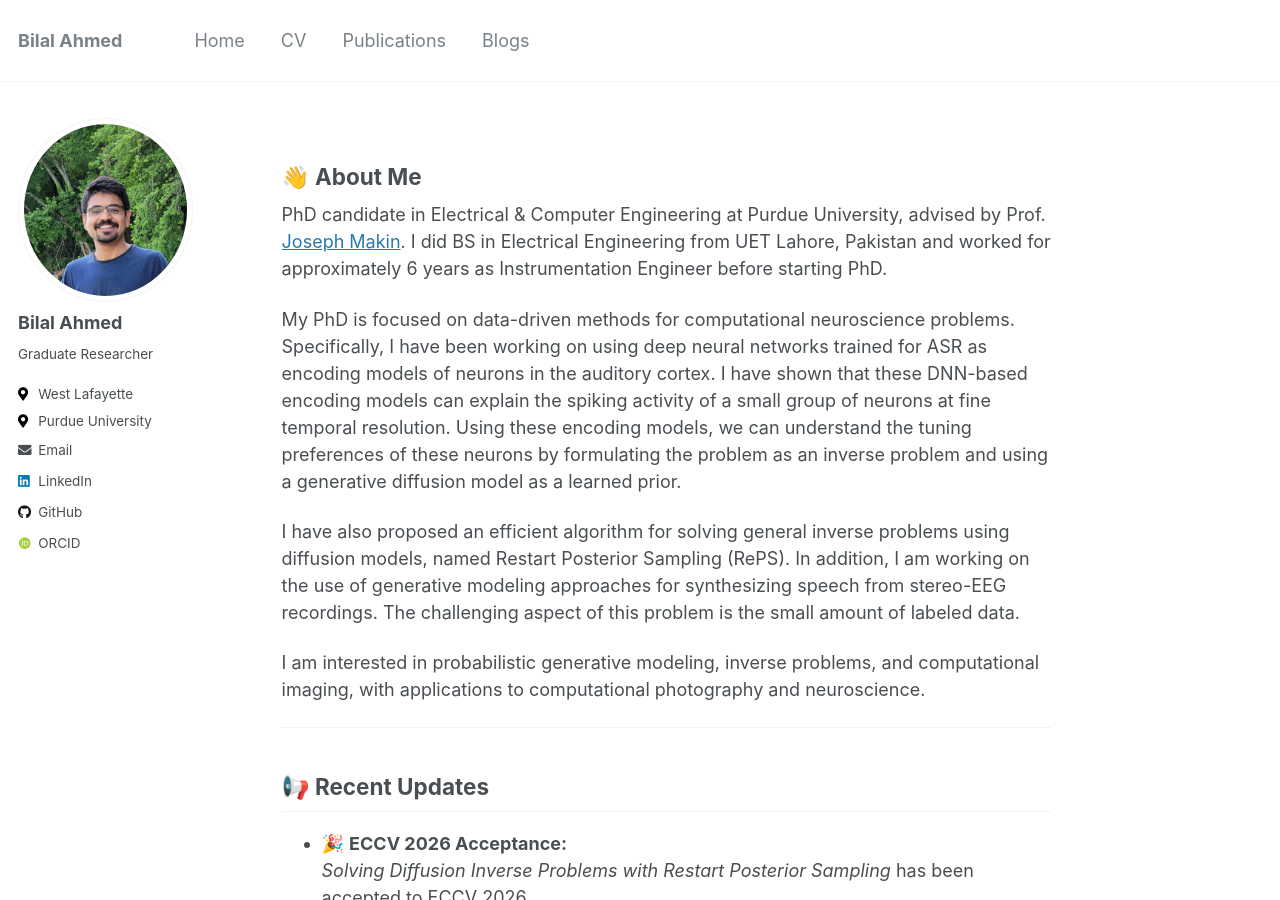
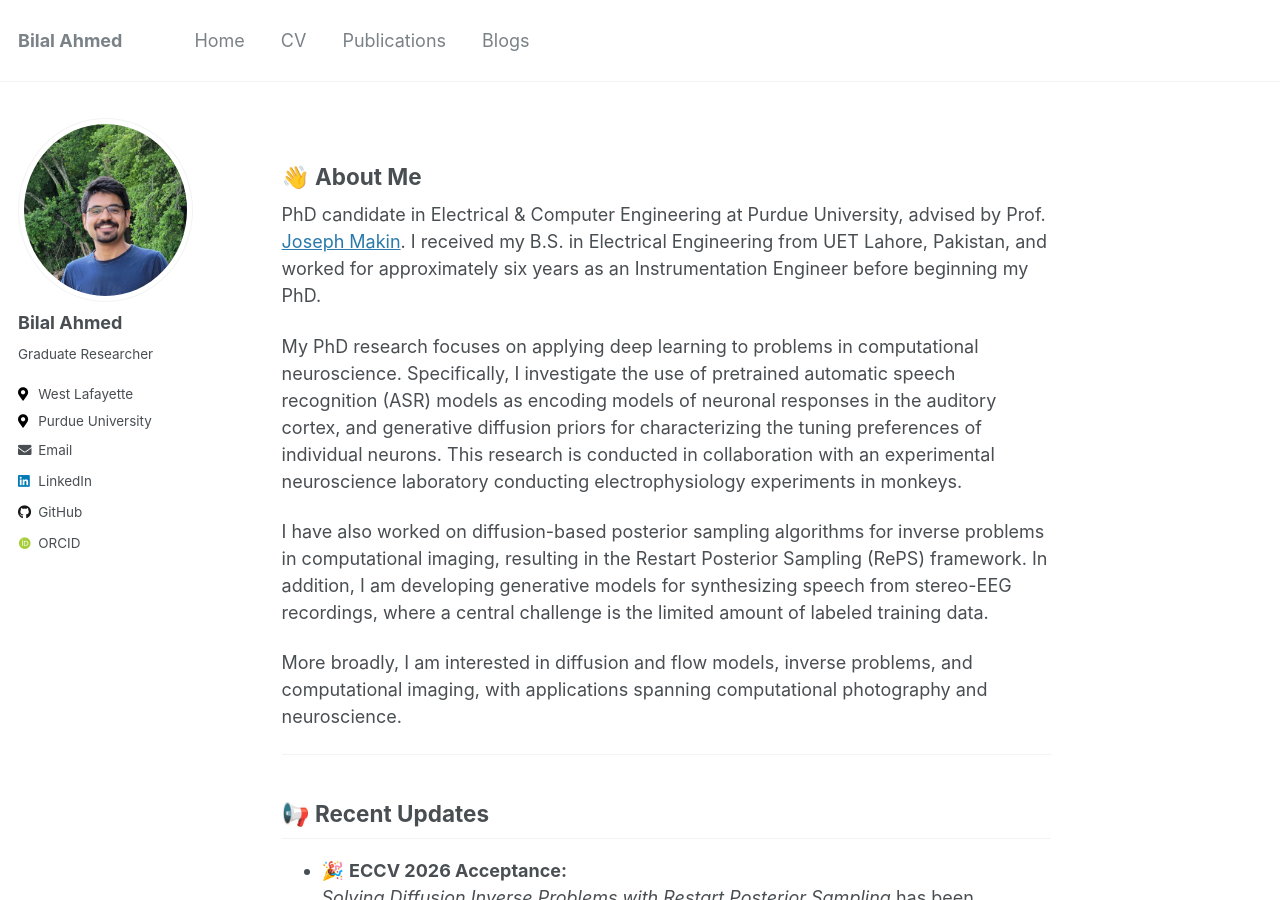
Before and after one commit to bilalhsp/bilalhsp.github.io, a Jekyll site: the page built from _pages/home.md, in a window 1280 px wide and 900 px high. Built offline with Jekyll 4.4.1, drawn with Linux system fonts in a browser that asks for light colours; some web fonts are replaced.

Commit message:
Update home page content for clarity and detail
Revised personal and research descriptions for clarity and detail.

```diff
--- a/_pages/home.md
+++ b/_pages/home.md
@@ -10,14 +10,13 @@ redirect_from:
   - /about.html
 ---
 
-PhD candidate in Electrical & Computer Engineering at Purdue University, advised by Prof. [Joseph Makin](https://engineering.purdue.edu/ECE/People/ptProfile?resource_id=242786). I did BS in Electrical Engineering from UET Lahore, Pakistan and worked for approximately 6 years as Instrumentation Engineer before starting PhD.
+PhD candidate in Electrical & Computer Engineering at Purdue University, advised by Prof. [Joseph Makin](https://engineering.purdue.edu/ECE/People/ptProfile?resource_id=242786). I received my B.S. in Electrical Engineering from UET Lahore, Pakistan, and worked for approximately six years as an Instrumentation Engineer before beginning my PhD.
 
-My PhD is focused on data-driven methods for computational neuroscience problems. Specifically, I have been working on using deep neural networks trained for ASR as encoding models of neurons in the auditory cortex. I have shown that these DNN-based encoding models can explain the spiking activity of a small group of neurons at fine temporal resolution. Using these encoding models, we can understand the tuning preferences of these neurons by formulating the problem as an inverse problem and using a generative diffusion model as a learned prior.
+My PhD research focuses on applying deep learning to problems in computational neuroscience. Specifically, I investigate the use of pretrained automatic speech recognition (ASR) models as encoding models of neuronal responses in the auditory cortex, and generative diffusion priors for characterizing the tuning preferences of individual neurons. This research is conducted in collaboration with an experimental neuroscience laboratory conducting electrophysiology experiments in monkeys.
 
-I have also proposed an efficient algorithm for solving general inverse problems using diffusion models, named Restart Posterior Sampling (RePS). In addition, I am working on the use of generative modeling approaches for synthesizing speech from stereo-EEG recordings. The challenging aspect of this problem is the small amount of labeled data.
+I have also worked on diffusion-based posterior sampling algorithms for inverse problems in computational imaging, resulting in the Restart Posterior Sampling (RePS) framework. In addition, I am developing generative models for synthesizing speech from stereo-EEG recordings, where a central challenge is the limited amount of labeled training data.
 
-
-I am interested in probabilistic generative modeling, inverse problems, and computational imaging, with applications to computational photography and neuroscience.
+More broadly, I am interested in diffusion and flow models, inverse problems, and computational imaging, with applications spanning computational photography and neuroscience.
 
 ---
 
```
